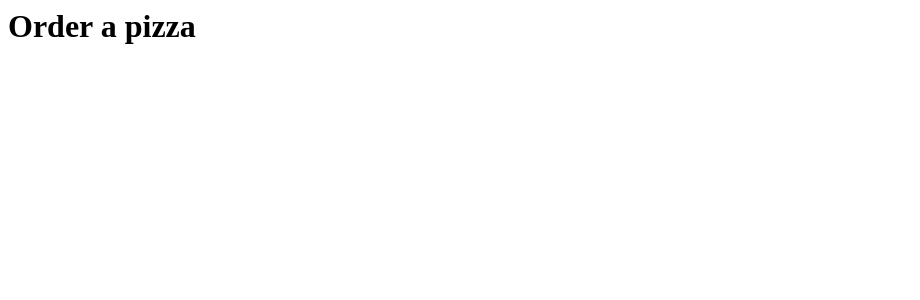
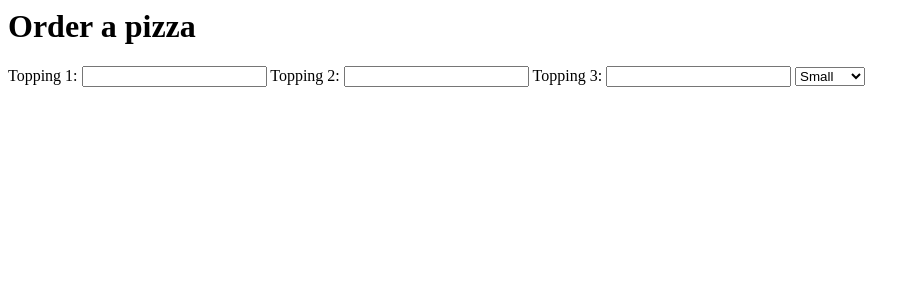
Before and after one commit to FilipWojszczak/example-project, a Django app: template pizza/templates/pizza/order.html in a window 1280 px wide. Shown: the top 300 px of the page, without its empty margins (0-920 px from the left). Run offline with Django 3.2, Linux system fonts and the light colour scheme; the template is opened without the code that fills it, so the values that code supplies are empty.

Commit message:
Create a form for ordering pizza

```diff
--- a/pizza/templates/pizza/order.html
+++ b/pizza/templates/pizza/order.html
@@ -1 +1,15 @@
 <h1>Order a pizza</h1>
+
+<form>
+    <label for="topping1">Topping 1: </label>
+    <input id="topping1" type="text" name="topping1">
+    <label for="topping2">Topping 2: </label>
+    <input id="topping2" type="text" name="topping2">
+    <label for="topping3">Topping 3: </label>
+    <input id="topping3" type="text" name="topping3">
+    <select id="size" name="size">
+        <option value="Small">Small</option>
+        <option value="Medium">Medium</option>
+        <option value="Big">Big</option>
+    </select>
+</form>
```
